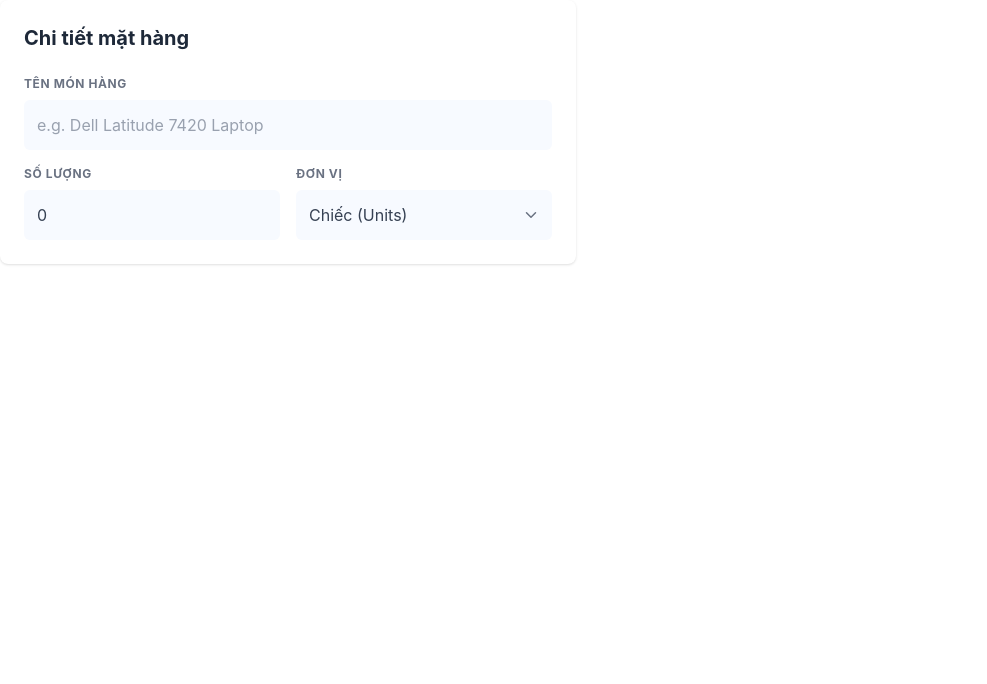
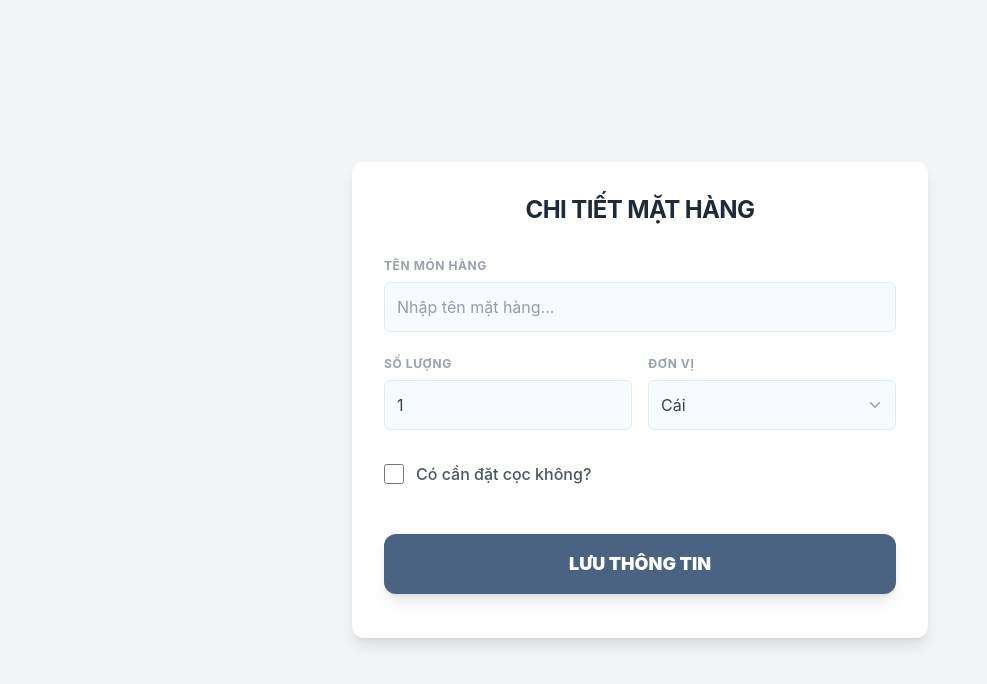
Before and after one commit to ViMinhThang/invoice-manegement, a React (Vite) app in the folder invoince-frontend/: page / in a window 1280 px wide. Shown: the top 684 px of the page, without its empty margins (0-987 px from the left). Built offline with nearby package versions, Linux system fonts and the light colour scheme.

Commit message:
form_check

```diff
--- a/invoince-frontend/src/form_checkout/checkout.tsx
+++ b/invoince-frontend/src/form_checkout/checkout.tsx
@@ -1,26 +1,39 @@
 import React, { useState } from 'react';
-import { ChevronDown } from 'lucide-react'; // Cài đặt: npm install lucide-react
+import { ChevronDown } from 'lucide-react';
 
 const ItemDetailsForm = () => {
   const [itemName, setItemName] = useState('');
-  const [quantity, setQuantity] = useState(0);
-  const [unit, setUnit] = useState('Chiếc (Units)');
+  const [quantity, setQuantity] = useState(1); // Mặc định là 1 cho hợp lý
+  const [unit, setUnit] = useState('Cái');
+  const [needsDeposit, setNeedsDeposit] = useState(false);
+
+  const handleSave = () => {
+    // Kiểm tra nhanh phía Frontend
+    if (quantity <= 0) {
+      alert("Số lượng phải lớn hơn 0!");
+      return;
+    }
+
+
+  };
 
   return (
-    <div className="max-w-xl p-6 bg-white rounded-lg shadow-sm font-sans">
-      {/* Tiêu đề chính */}
-      <h2 className="text-xl font-bold text-gray-800 mb-6">Chi tiết mặt hàng</h2>
+    <div className="min-h-screen bg-gray-100 flex items-center justify-center p-4">
+      <div className="max-w-xl w-full p-8 bg-white rounded-xl shadow-lg font-sans text-gray-700">
+        <h2 className="text-2xl font-bold text-gray-800 mb-8 text-center uppercase tracking-tight">
+          Chi tiết mặt hàng
+        </h2>
 
-      <div className="space-y-4">
+        <div className="space-y-6">
           {/* Tên món hàng */}
           <div>
-          <label className="block text-xs font-bold text-gray-500 uppercase tracking-wider mb-2">
+            <label className="block text-xs font-bold text-gray-400 uppercase tracking-wider mb-2">
               Tên món hàng
             </label>
             <input
               type="text"
-            placeholder="e.g. Dell Latitude 7420 Laptop"
-            className="w-full p-3 bg-blue-50/50 border border-transparent rounded-md focus:outline-none focus:ring-2 focus:ring-blue-200 transition-all placeholder-gray-400 text-gray-700"
+              placeholder="Nhập tên mặt hàng..."
+              className="w-full p-3 bg-blue-50/50 border border-blue-100 rounded-md focus:outline-none focus:ring-2 focus:ring-blue-400 transition-all text-gray-700"
               value={itemName}
               onChange={(e) => setItemName(e.target.value)}
             />
@@ -29,36 +42,68 @@ const ItemDetailsForm = () => {
           {/* Số lượng và Đơn vị */}
           <div className="flex gap-4">
             <div className="flex-1">
-            <label className="block text-xs font-bold text-gray-500 uppercase tracking-wider mb-2">
+              <label className="block text-xs font-bold text-gray-400 uppercase tracking-wider mb-2">
                 Số lượng
               </label>
               <input
                 type="number"
-              className="w-full p-3 bg-blue-50/50 border border-transparent rounded-md focus:outline-none focus:ring-2 focus:ring-blue-200 transition-all text-gray-700"
+                min="1" // Ràng buộc HTML cơ bản cho số dương
+                className="w-full p-3 bg-blue-50/50 border border-blue-100 rounded-md focus:outline-none focus:ring-2 focus:ring-blue-400 transition-all text-gray-700"
                 value={quantity}
-              onChange={(e) => setQuantity(Number(e.target.value))}
+                onChange={(e) => {
+                  const val = Number(e.target.value);
+                  // Chỉ set giá trị nếu nó >= 0 (hoặc xử lý theo logic của bạn)
+                  setQuantity(val < 0 ? 0 : val);
+                }}
               />
             </div>
 
             <div className="flex-1">
-            <label className="block text-xs font-bold text-gray-500 uppercase tracking-wider mb-2">
+              <label className="block text-xs font-bold text-gray-400 uppercase tracking-wider mb-2">
                 Đơn vị
               </label>
               <div className="relative">
                 <select
-                className="w-full p-3 bg-blue-50/50 border border-transparent rounded-md focus:outline-none focus:ring-2 focus:ring-blue-200 transition-all appearance-none text-gray-700 cursor-pointer"
+                  className="w-full p-3 bg-blue-50/50 border border-blue-100 rounded-md focus:outline-none focus:ring-2 focus:ring-blue-400 transition-all appearance-none cursor-pointer"
                   value={unit}
                   onChange={(e) => setUnit(e.target.value)}
                 >
-                <option>Chiếc (Units)</option>
-                <option>Cái</option>
-                <option>Bộ</option>
+                  <option value="Cái">Cái</option>
+                  <option value="KG">KG</option>
                 </select>
-              {/* Icon mũi tên xuống */}
-              <div className="absolute inset-y-0 right-3 flex items-center pointer-events-none text-gray-500">
+                <div className="absolute inset-y-0 right-3 flex items-center pointer-events-none text-gray-400">
                   <ChevronDown size={18} />
                 </div>
               </div>
+            </div>
+          </div>
+
+          {/* AC2: Checkbox */}
+          <div className="flex items-center gap-3 py-2">
+            <input
+              type="checkbox"
+              id="deposit"
+              className="w-5 h-5 accent-blue-600 border-gray-300 rounded cursor-pointer"
+              checked={needsDeposit}
+              onChange={(e) => setNeedsDeposit(e.target.checked)}
+            />
+            <label htmlFor="deposit" className="font-medium text-gray-600 cursor-pointer select-none">
+              Có cần đặt cọc không?
+            </label>
+          </div>
+
+          {/* AC3: Nút Lưu to và ở giữa */}
+          <div className="pt-4">
+            <button
+              onClick={handleSave}
+              style={{ backgroundColor: '#4B6382' }}
+              className="w-full py-4 text-white font-black text-lg rounded-xl transition-all shadow-lg active:scale-[0.98] opacity-100 hover:opacity-90"
+            >
+              LƯU THÔNG TIN
+            </button>
+            <p className="text-center text-[10px] text-gray-400 mt-3 uppercase tracking-widest">
+
+            </p>
           </div>
         </div>
       </div>
```
Lines whose indentation alone changed are shown as unchanged.
